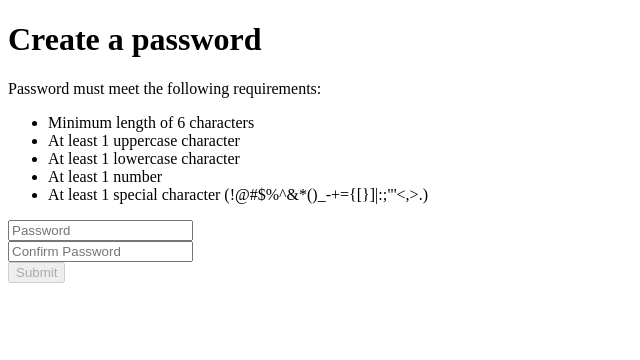
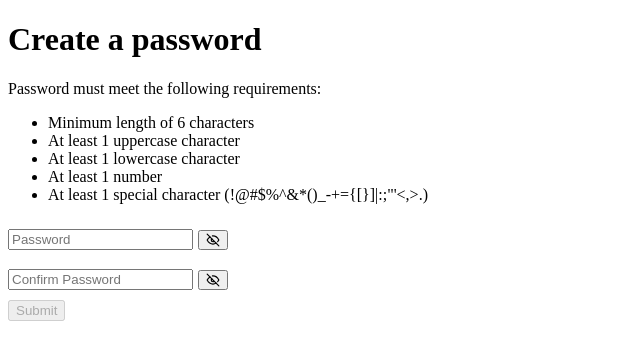
Before and after one commit to slopez323/password-library, a React (Create React App) app: page / in a window 1280 px wide. Shown: the top 360 px of the page, without its empty margins (0-640 px from the left). Built offline with nearby package versions, Linux system fonts and the light colour scheme.

Commit message:
show password

```diff
--- a/src/App.css
+++ b/src/App.css
@@ -1,3 +1,20 @@
 .error {
   color: red;
 }
+
+.input-container {
+  height: 40px;
+  display: flex;
+  align-items: center;
+  gap: 5px;
+}
+
+.image-btn {
+  height: 50%;
+  display: flex;
+  align-items: center;
+}
+
+img {
+  height: 100%
+}
--- a/src/App.js
+++ b/src/App.js
@@ -6,7 +6,7 @@ import { CreatePassword } from "./components/create-password";
 // xx check both inputs matching
 // xx validate on submit
 // xx show invalid reqs
-// show password
+// xx show password
 // some styling
 // accessibility
 // tests
--- a/src/components/password-input.js
+++ b/src/components/password-input.js
@@ -1,13 +1,31 @@
+import { useState } from "react";
+import hide from "../icons/eye-password-hide.svg";
+import show from "../icons/eye-password-show.svg";
+
 export const PasswordInput = ({ name, placeholder, value, onChange }) => {
+  const [showPassword, setShowPassword] = useState(false);
+
   return (
-    <div>
+    <div className="input-container">
       <input
-        type="password"
+        type={showPassword ? "text" : "password"}
         name={name}
         placeholder={placeholder}
         value={value}
         onChange={onChange}
       />
+      <button
+        className="image-btn"
+        onClick={(e) => {
+          e.preventDefault();
+          setShowPassword(!showPassword);
+        }}
+      >
+        <img
+          src={showPassword ? show : hide}
+          alt={showPassword ? "hide" : "show"}
+        />
+      </button>
     </div>
   );
 };
```
Also changed, not shown: src/icons/eye-password-hide.svg (added), src/icons/eye-password-show.svg (added).
